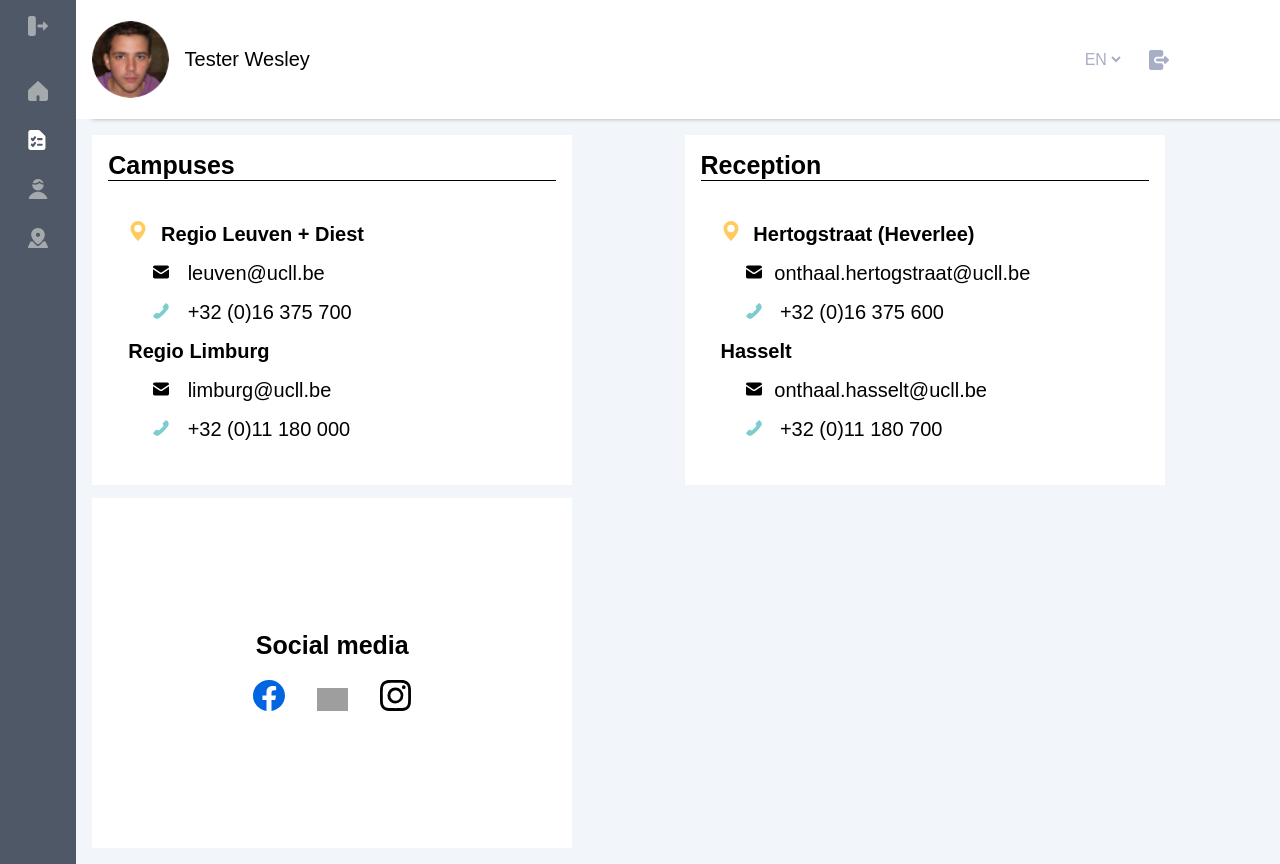
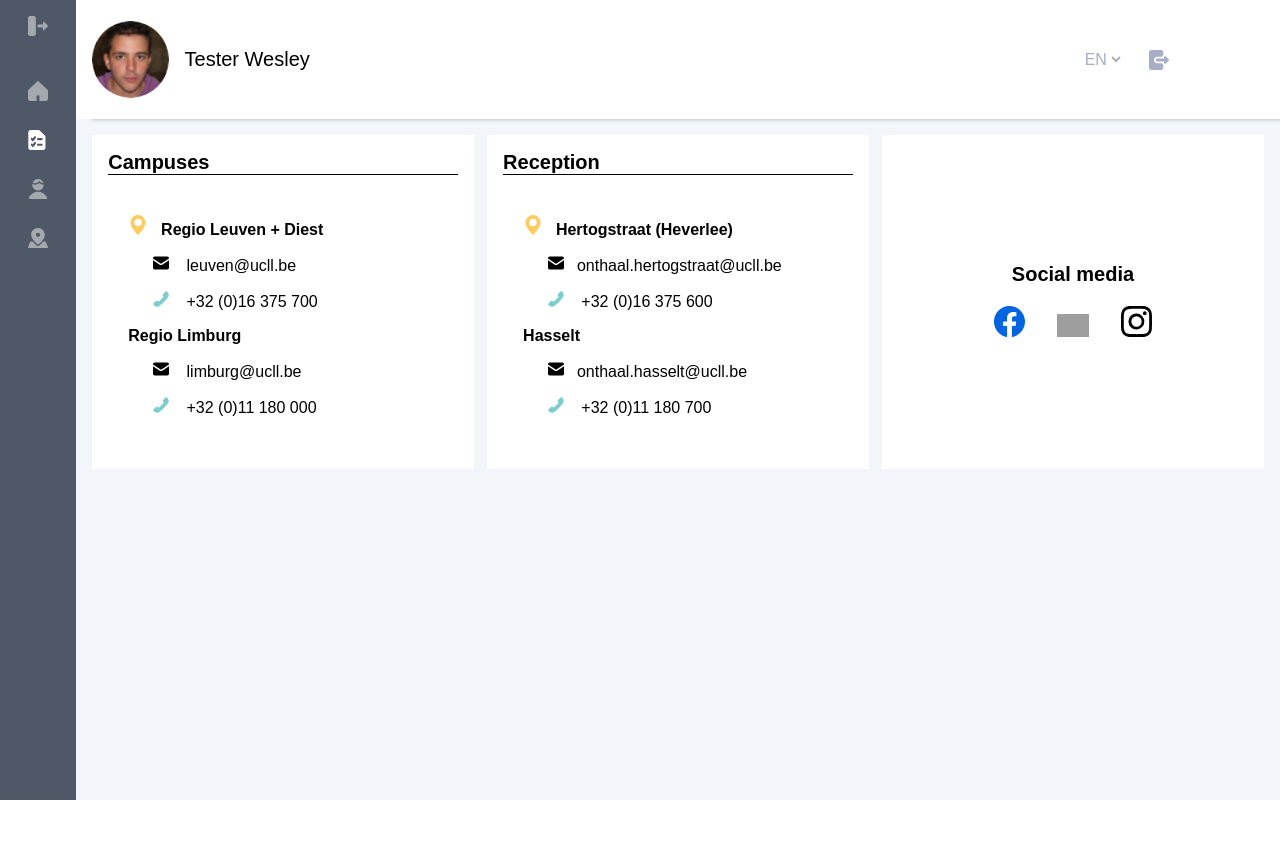
Before and after one commit to viktor-sabat/grade-center, an Angular app: page /Contact in a window 1280 px wide. After the commit the page ends 800 px from the top, so only its background shows below. Built offline with nearby package versions, Linux system fonts and the light colour scheme; grey boxes are pictures that could not be loaded.

Commit message:
Update styles of the contact page

```diff
--- a/src/app/contact-page/contact-page.component.css
+++ b/src/app/contact-page/contact-page.component.css
@@ -8,13 +8,12 @@
     display: grid;
     gap: var(--step--1);
     /* More info about repeat() function here -> https://www.sitepoint.com/css-grid-repeat-function/#usingrepeatwithautofitandautofill */
-    grid-template-columns: repeat(auto-fill, minmax(calc(var(--step-0) * 30), 1fr));
+    grid-template-columns: repeat(auto-fill, minmax(calc(var(--step-0) * 22), 1fr));
 }
 
 .contact__section {
+    min-height: calc(var(--step-3)*10);
     padding: var(--step-0);
-    height: var(--page-height-settings-content-article);
-    width: var(--page-with-settings-content-article);
     background-color: white;
 }
 
@@ -27,7 +26,7 @@
 
 .contact__title {
     margin-bottom: var(--step-1);
-    font-size: var(--step-2);
+    font-size: var(--step-1);
     border-bottom: 1pt solid black;
 }
 
@@ -51,7 +50,7 @@
 
 .contact__item {
     margin: var(--step-0) 0 var(--step-0) var(--step-2);
-    font-size: var(--step-1);
+    font-size: var(--step-0);
 }
 
 .contact__item--title {
```
